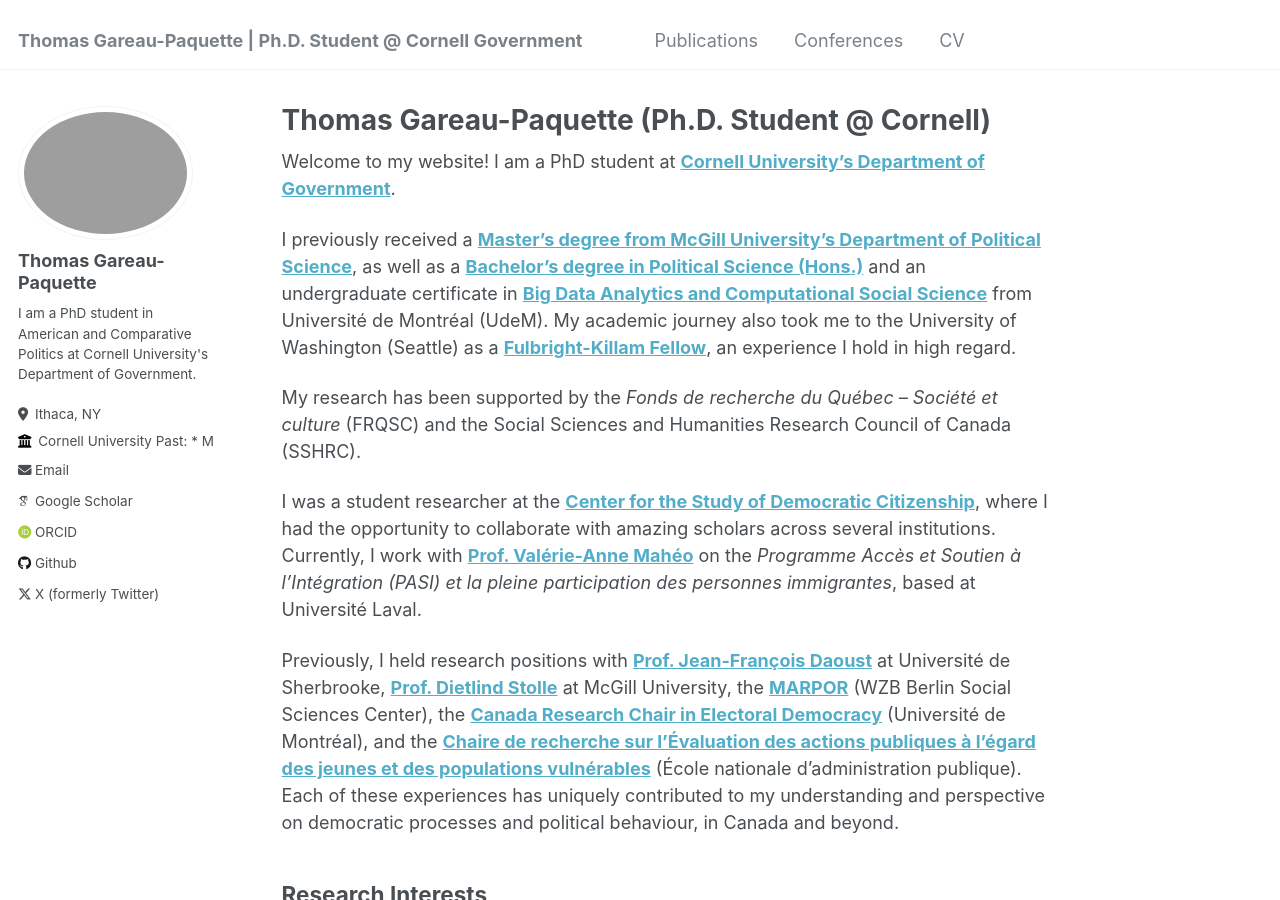
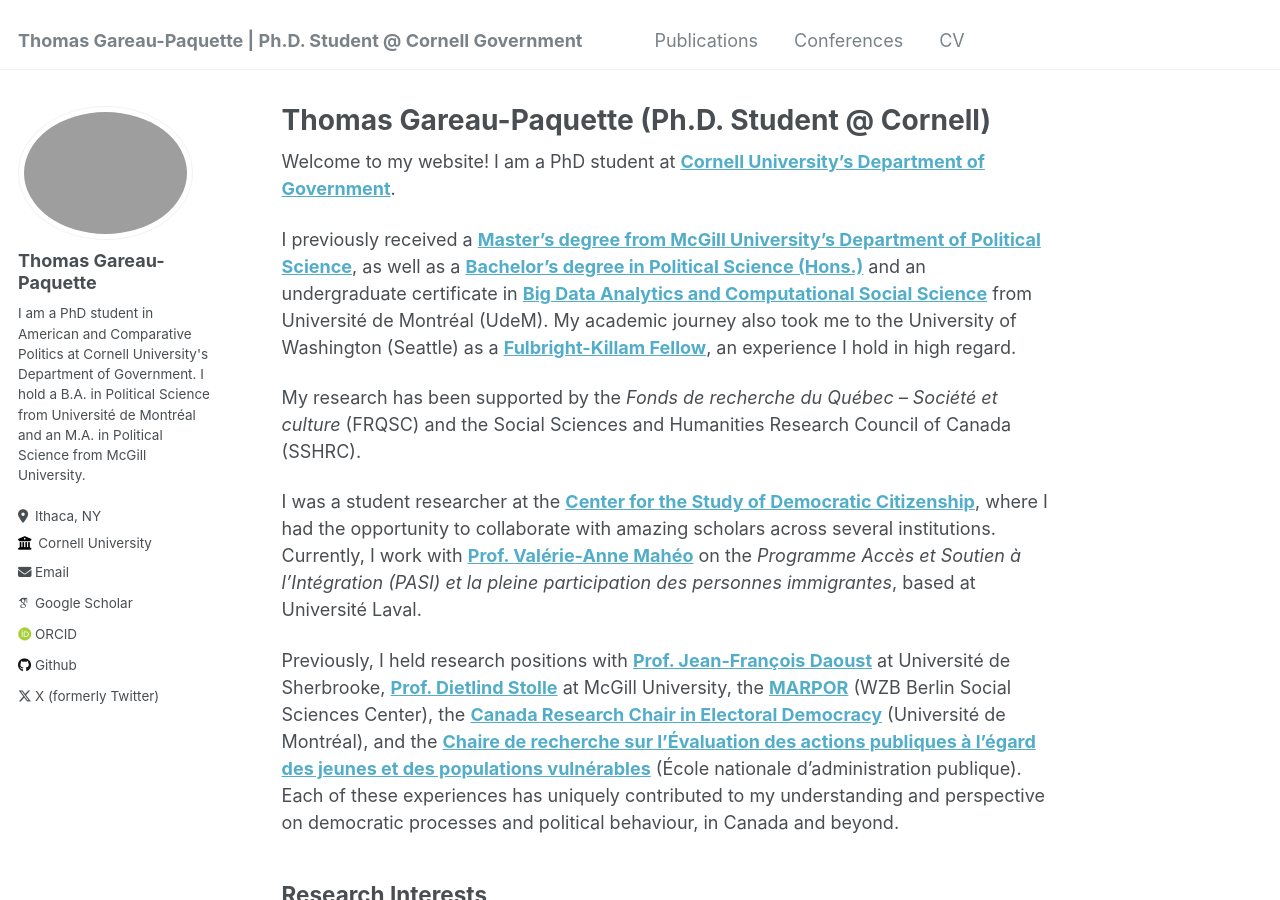
Before and after one commit to ThomasGareau/thomasgareau, a Jekyll site: the page built from _pages/about.md, in a window 1280 px wide and 900 px high. Built offline with Jekyll 4.4.1, drawn with Linux system fonts in a browser that asks for light colours; some web fonts are replaced.

Commit message:
fix typo

```diff
--- a/_config.yml
+++ b/_config.yml
@@ -24,9 +24,9 @@
   avatar           : "profile.png"
   name             : "Thomas Gareau-Paquette"
   pronouns         : # example: "she/her"
-  bio              : "I am a PhD student in American and Comparative Politics at Cornell University's Department of Government."
+  bio              : "I am a PhD student in American and Comparative Politics at Cornell University's Department of Government. I hold a B.A. in Political Science from Université de Montréal and an M.A. in Political Science from McGill University."
   location         : "Ithaca, NY"
-  employer         : "Cornell University\nPast: * McGill University (M.A.)\n* Université de Montréal (B.A.)"
+  employer         : "Cornell University"
   uri              : # URL
   email            : "tg454@cornell.edu"
 
```
